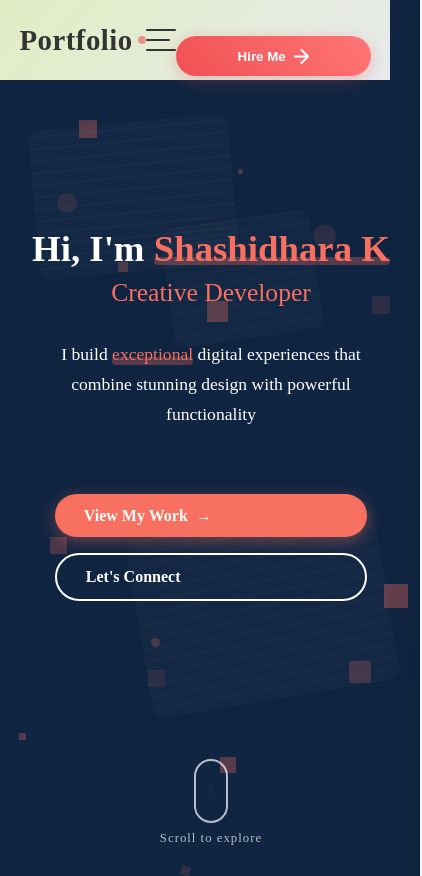
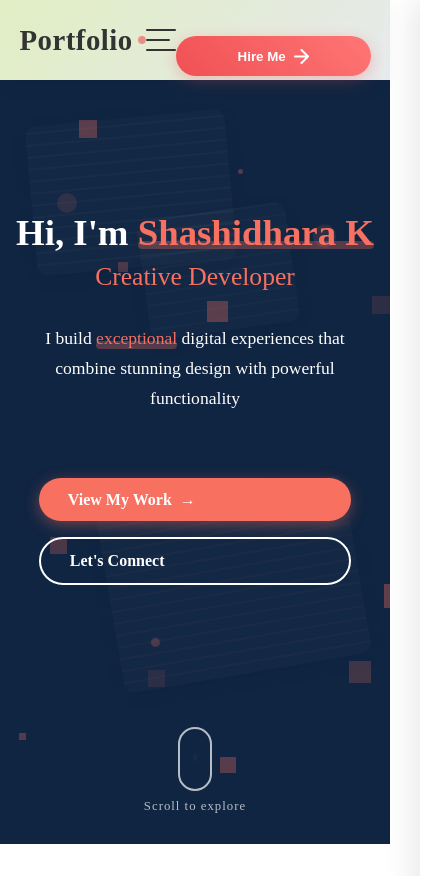
Before and after one commit to Shashidharak89/PORTFOLIO, a React (Vite) app: page / in a window 390 px wide. Shown: the whole page, 422 px wide, since content can reach past the window. After the commit the page ends 844 px from the top, so only its background shows below. Built offline with nearby package versions, Linux system fonts and the light colour scheme.

Commit message:
home fix

```diff
--- a/src/components/styles/HomeSection.css
+++ b/src/components/styles/HomeSection.css
@@ -503,6 +503,6 @@
   }
 
   .home_unique_section {
-    padding: 1rem;
+    /* padding: 1rem; */
   }
 }
```
